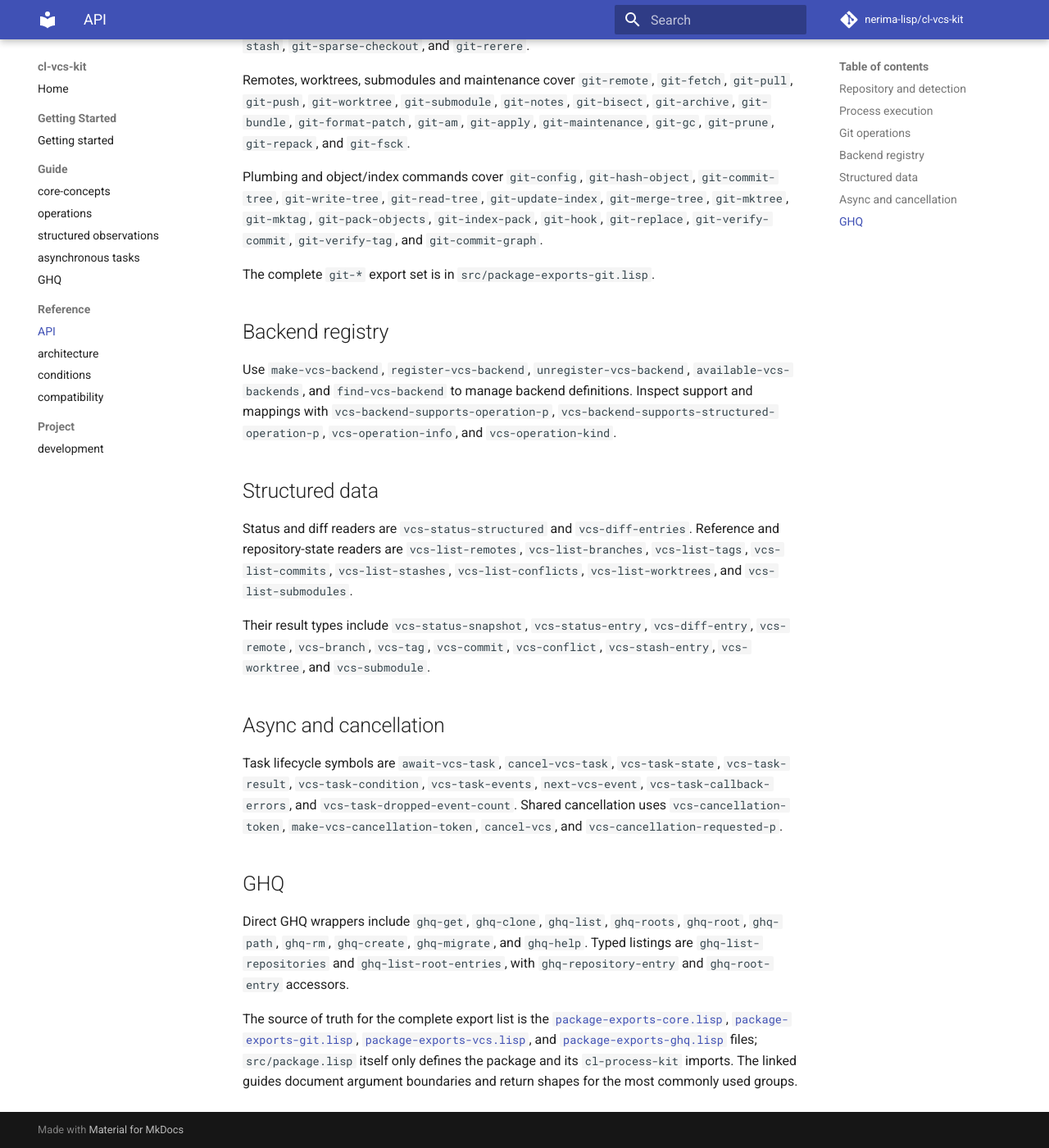
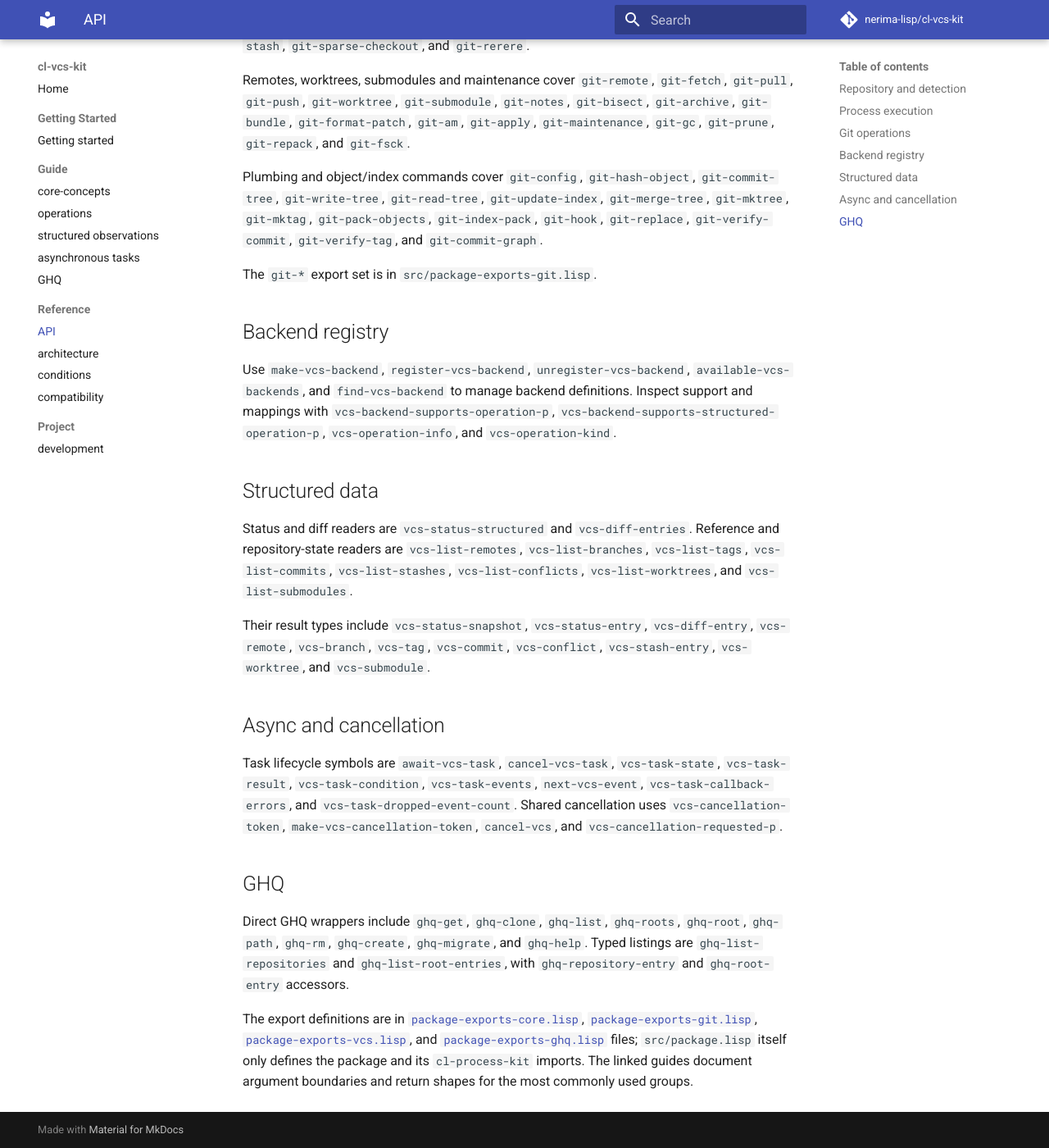
Before and after one commit to nerima-lisp/cl-vcs-kit, an MkDocs documentation site: the page built from docs/src/reference/api.md, in a window 1280 px wide and 1400 px high, scrolled down 2293 px. Shown: the whole window at 82% size. Built offline with MkDocs 1.6.1 and Material for MkDocs 9.7.7, drawn with Linux system fonts in a browser that asks for light colours; comment, search, counter and statistics services are not loaded.

Commit message:
docs: remove completeness qualifiers

```diff
--- a/docs/src/reference/api.md
+++ b/docs/src/reference/api.md
@@ -115,7 +115,7 @@ Plumbing and object/index commands cover `git-config`, `git-hash-object`,
 `git-index-pack`, `git-hook`, `git-replace`, `git-verify-commit`,
 `git-verify-tag`, and `git-commit-graph`.
 
-The complete `git-*` export set is in `src/package-exports-git.lisp`.
+The `git-*` export set is in `src/package-exports-git.lisp`.
 
 ## Backend registry
 
@@ -155,7 +155,7 @@ Typed listings are `ghq-list-repositories` and
 `ghq-list-root-entries`, with `ghq-repository-entry` and `ghq-root-entry`
 accessors.
 
-The source of truth for the complete export list is the
+The export definitions are in
 [`package-exports-core.lisp`](https://github.com/nerima-lisp/cl-vcs-kit/blob/main/src/package-exports-core.lisp),
 [`package-exports-git.lisp`](https://github.com/nerima-lisp/cl-vcs-kit/blob/main/src/package-exports-git.lisp),
 [`package-exports-vcs.lisp`](https://github.com/nerima-lisp/cl-vcs-kit/blob/main/src/package-exports-vcs.lisp),
```
Also changed, not shown: docs/src/guide/core-concepts.md (+1 -2 lines), docs/src/reference/conditions.md (+1 -1 lines).
